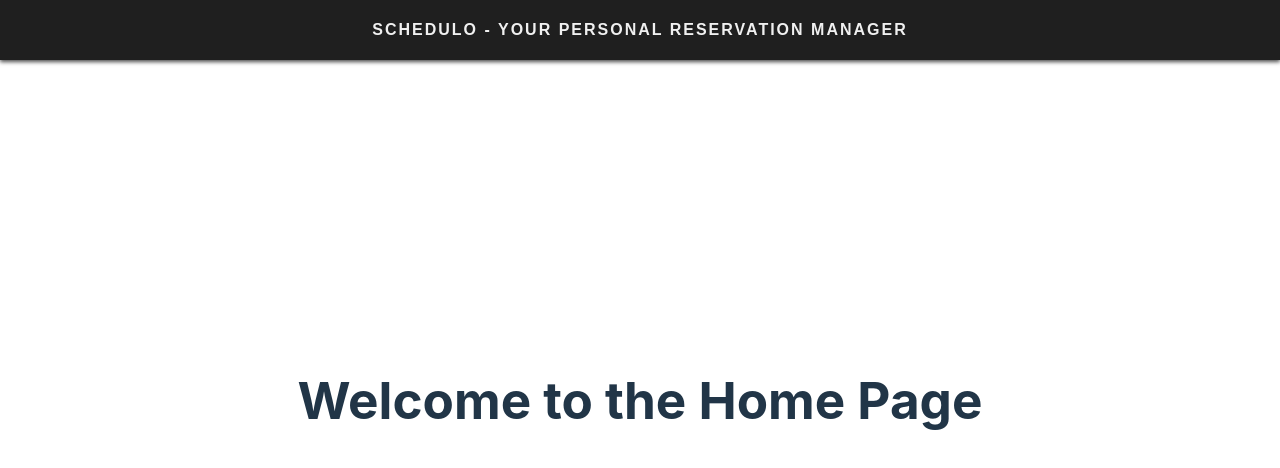
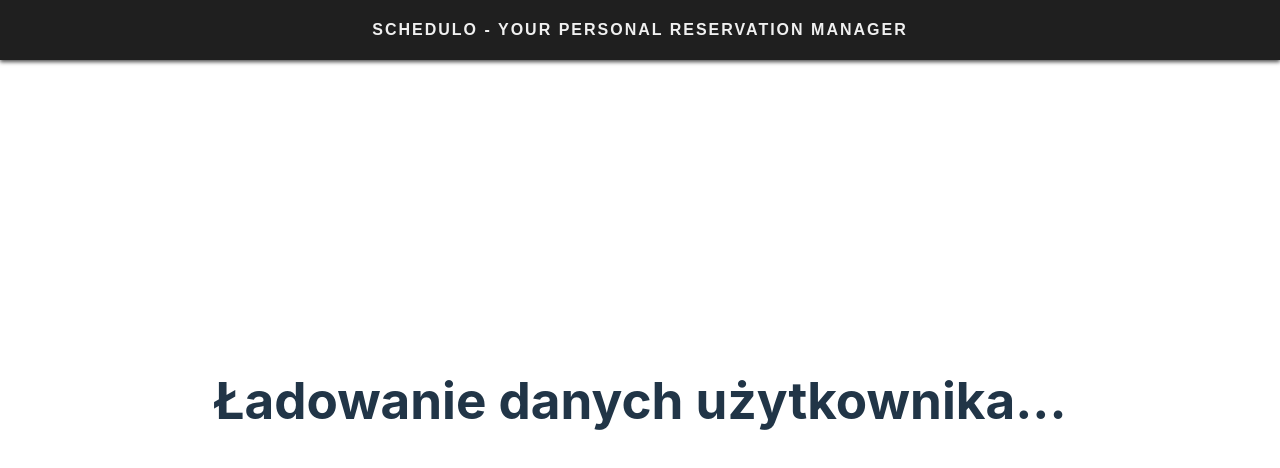
Before and after one commit to UniversityOfGdanskProjects/reservo-app, a React (Vite) app in the folder react-app/: page /home in a window 1280 px wide. Shown: the top 468 px of the page. Built offline with nearby package versions, Linux system fonts and the light colour scheme.

Commit message:
name of user is shown on HomePage

```diff
--- a/react-app/src/components/HomePage.jsx
+++ b/react-app/src/components/HomePage.jsx
@@ -1,10 +1,24 @@
 import React from 'react';
+import { useEffect, useState } from 'react';
 import { useNavigate } from 'react-router-dom';
 
 export default function HomePage() {
+  const [userInfo, setUserInfo] = useState(null);
+
+  useEffect(() => {
+    const storedUserInfo = localStorage.getItem('userInfo');
+    if (storedUserInfo) {
+        setUserInfo(JSON.parse(storedUserInfo));
+    }
+  }, []);
+
   return (
     <div>
-      <h1>Welcome to the Home Page</h1>
+      {userInfo ? (
+        <h1>Witaj, {userInfo.firstName} {userInfo.lastName}</h1>
+      ) : (
+        <h1>Ładowanie danych użytkownika...</h1>
+      )}
     </div>
   );
 }
--- a/react-app/src/components/LoginPage.jsx
+++ b/react-app/src/components/LoginPage.jsx
@@ -7,10 +7,6 @@ export default function LoginPage() {
   const [email, setEmail] = useState('');
   const [password, setPassword] = useState('');
   const [userInfo, setUserInfo] = useState(null);
-
-  // const handleLoginClick = () => {
-  //   navigate('/home');
-  // };
 
   const handleRegistryClick = () => {
     navigate('/registry');
@@ -29,7 +25,6 @@ export default function LoginPage() {
       const data = await response.json();
       setUserInfo(data);
       localStorage.setItem('userInfo', JSON.stringify(data));
-      console.log('Zalogowano:', data); // Debug
       navigate('/home');
     } else {
       alert('Błąd logowania.');
--- a/react-app/src/components/RegistryPage.jsx
+++ b/react-app/src/components/RegistryPage.jsx
@@ -9,11 +9,11 @@ export default function RegistryPage() {
     const [repeatPassword, setRepeatPassword] = useState('');
     const [name, setName] = useState('');
     const [lastName, setLastName] = useState('');
+    const [userInfo, setUserInfo] = useState(null);
+    const [message, setMessage] = useState('');
 
     const handleRegister = async (e) => {
-        console.log("ciach");//debug
         e.preventDefault();
-        console.log("debug");//debug
 
         if (password === repeatPassword) {
             const response = await fetch('http://localhost:3000/api/register', {
@@ -30,19 +30,25 @@ export default function RegistryPage() {
             });
 
             if (response.ok) {
-                navigate('/home');
+                setMessage('Rejestracja zakończona sukcesem! Zaloguj się, aby przejść do systemu.')
             } else {
-                alert('Coś poszło nie tak...');
+                setMessage('Coś poszło nie tak. Spróbuj ponownie.');
             }
         } else {
             alert('Proszę wpisać dwa razy to samo hasło!');
         }
     };
 
+    const handleLogIn = () => {
+        navigate('/');
+    }
+
 
     return (
         <div className="registry-page">
             <h1>Zarejestruj się</h1>
+            {message && <p>{message}</p>}
+            <button onClick={handleLogIn}>Zaloguj się</button>
             <form onSubmit={handleRegister}>
                 <div>
                     <label htmlFor="firstName">Imię:</label>
```
